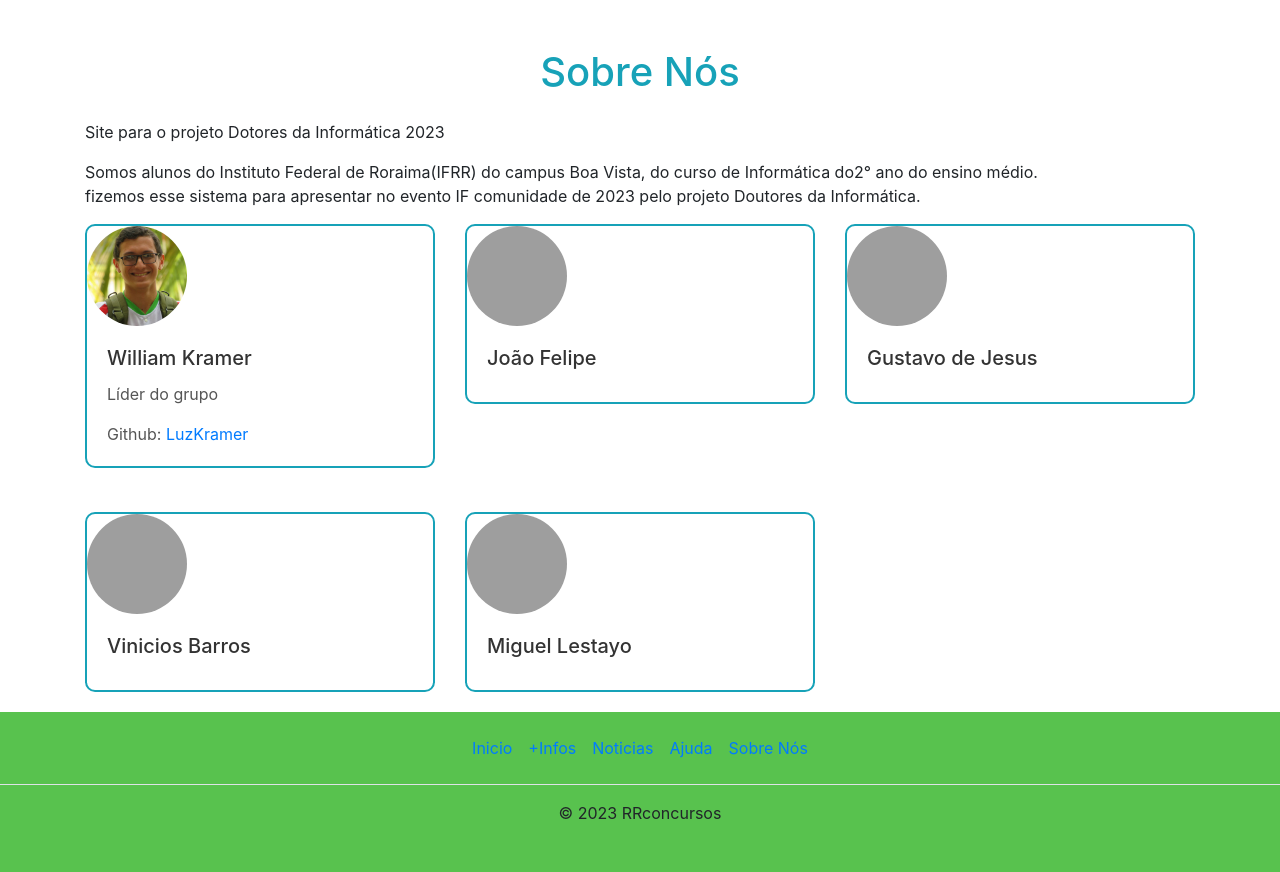
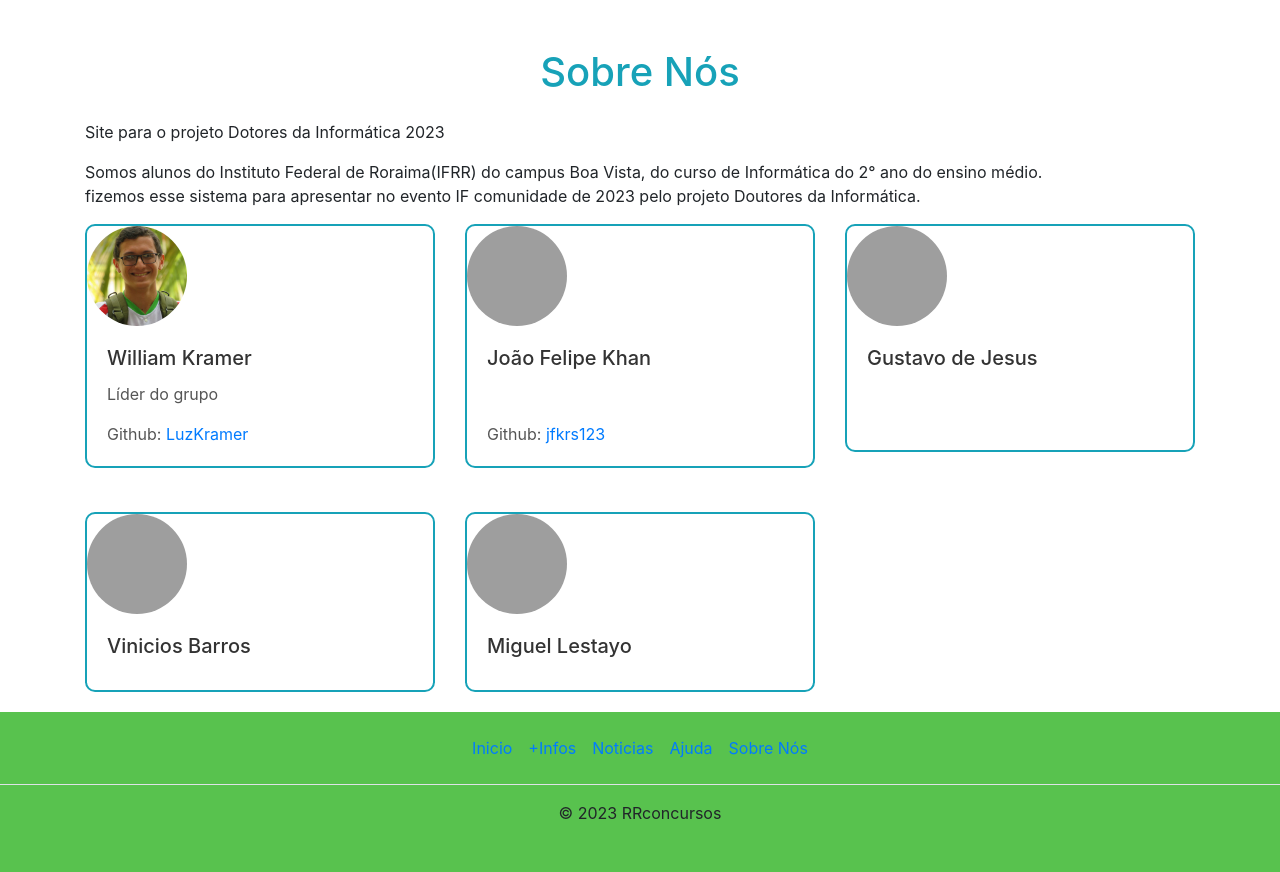
Before and after one commit to LuzKramer/rrconcursos, a PHP site: page /control/us.php in a window 1280 px wide. Shown: the part 80-952 px from the top of the page. Run offline with PHP 8.4, Linux system fonts and the light colour scheme; grey boxes are pictures that could not be loaded.

```diff
--- a/control/us.php
+++ b/control/us.php
@@ -81,7 +81,7 @@
     <div class="container mt-5">
         <h1 class="mb-4">Sobre Nós</h1>
         <p>Site para o projeto Dotores da Informática 2023</p>
-        <p>Somos alunos do Instituto Federal de Roraima(IFRR) do campus Boa Vista, do curso de Informática do2° ano do ensino médio. <br>
+        <p>Somos alunos do Instituto Federal de Roraima(IFRR) do campus Boa Vista, do curso de Informática do 2° ano do ensino médio. <br>
          fizemos esse sistema para apresentar no evento IF comunidade de 2023 pelo projeto Doutores da Informática. </p>
 
         <div class="row">
@@ -100,10 +100,11 @@
             <!-- Pessoa 2 - Adicione as informações da Pessoa 2 aqui -->
             <div class="col-md-4">
                 <div class="card">
-                    <img src="imagem_pessoa2.jpg" class="card-img-top rounded-img" alt="">
+                    <img src="../view/img/joao.jpeg" class="card-img-top rounded-img" alt="">
                     <div class="card-body">
-                        <h5 class="card-title">João Felipe</h5>
+                        <h5 class="card-title">João Felipe Khan</h5><br>
                         <p class="card-text"></p>
+                        <p class="card-text">Github: <a href=" https://github.com/jfkrs123">jfkrs123</a></p>
                     </div>
                 </div>
             </div>
@@ -113,7 +114,7 @@
                 <div class="card">
                     <img src="imagem_pessoa3.jpg" class="card-img-top rounded-img" alt="">
                     <div class="card-body">
-                        <h5 class="card-title">Gustavo de Jesus</h5>
+                        <h5 class="card-title">Gustavo de Jesus</h5><br><br>
                         <p class="card-text"></p>
                     </div>
                 </div>
```
